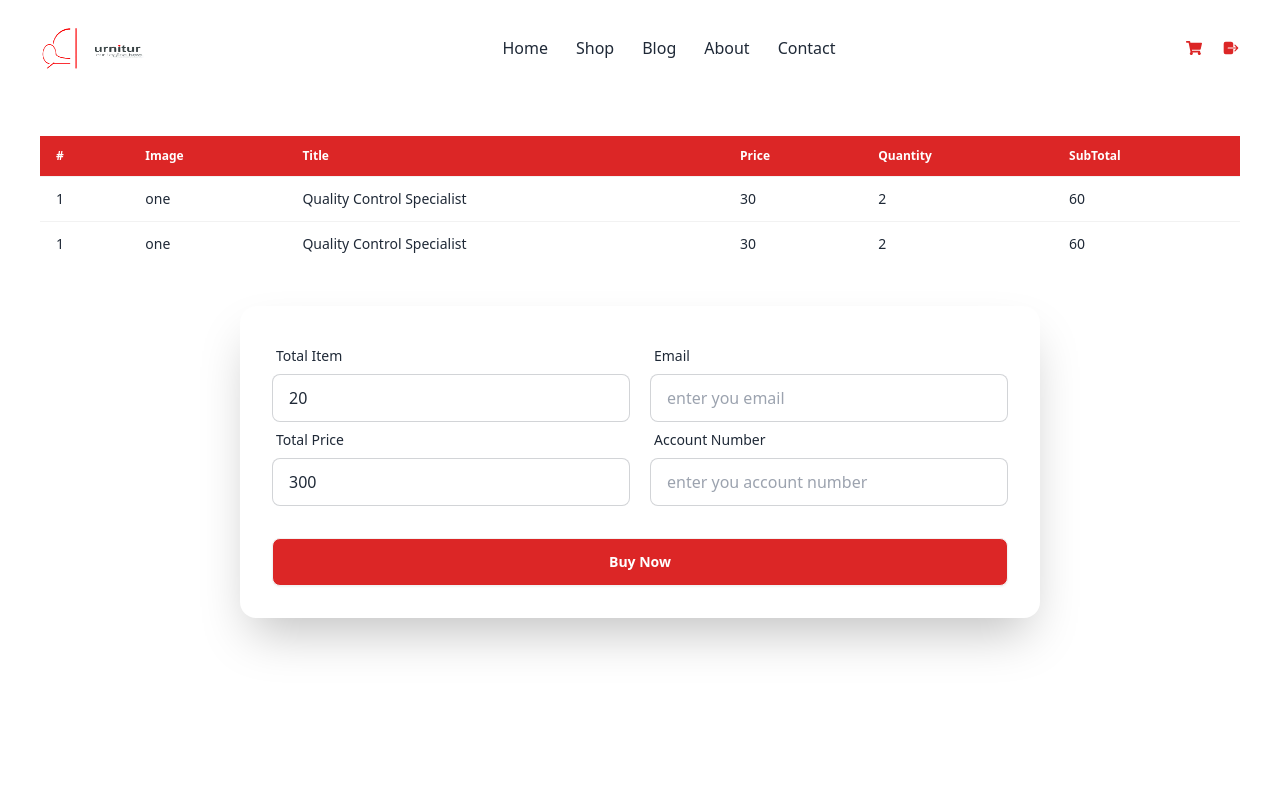
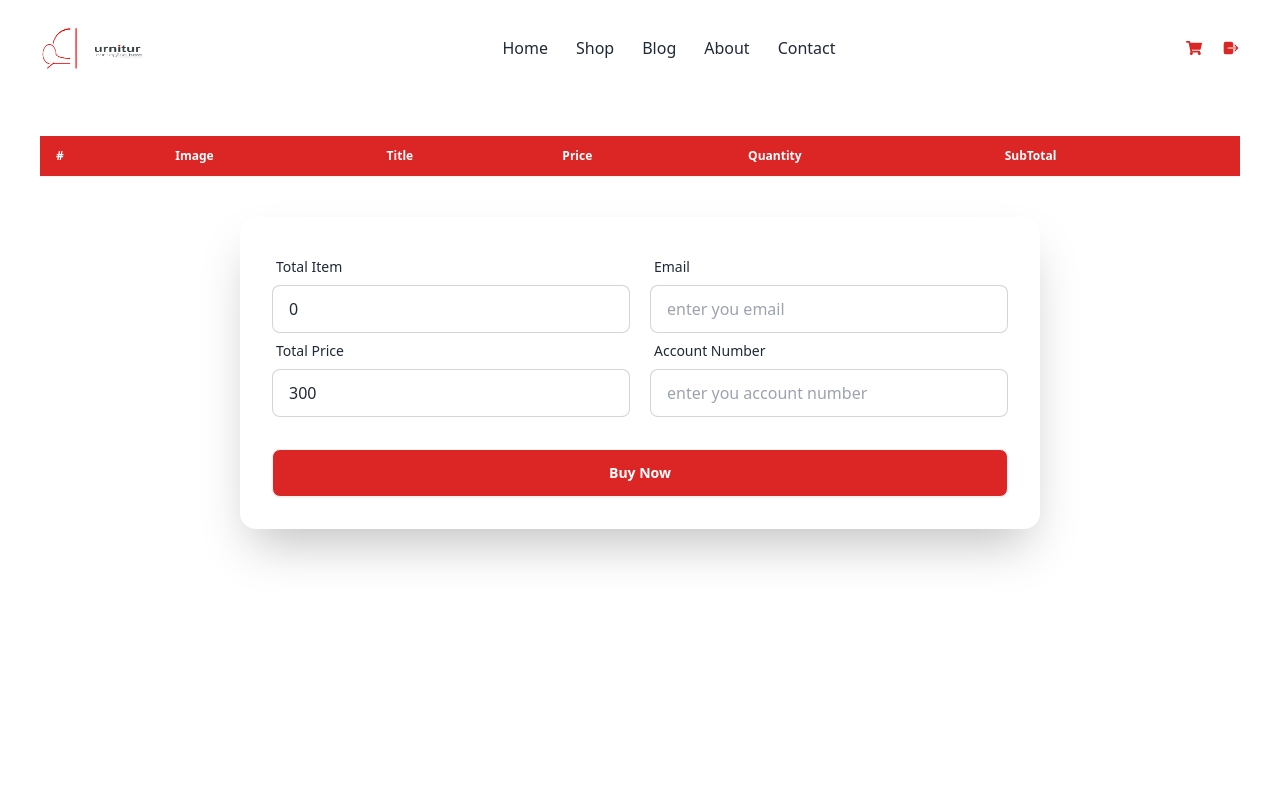
Before and after one commit to sohanwebdevctg/react1-single-page-ecommerce-website, a React (Vite) app: page /cart-table in a window 1280 px wide. Shown: the top 800 px of the page. Built offline with nearby package versions, Linux system fonts and the light colour scheme; sample sign-in values are in the browser's storage.

Commit message:
adding data in cartTable

```diff
--- a/src/Pages/CartTable/CartTable.jsx
+++ b/src/Pages/CartTable/CartTable.jsx
@@ -1,4 +1,14 @@
+import { useState } from "react";
+import { getData, getUser } from "../../utilities/localstorage";
+
 const CartTable = () => {
+
+  // user data
+  const [user, setUser] = useState(() => getUser());
+
+  const [data, setData] = useState(() => getData());
+
+  //
 
   // buy data
   const buyData = (event) => {
@@ -12,7 +22,11 @@ const CartTable = () => {
     const email = form.email.value;
     const accountNumber = form.accountNumber.value;
 
-    console.log(totalItem, totalPrice, email, accountNumber)
+    if(email === user.email && accountNumber !== null && totalItem !== null && totalPrice !== null){
+      alert('ok')
+    }else{
+      alert('you are not valid user')
+    }
 
   }
 
@@ -36,23 +50,18 @@ const CartTable = () => {
                 </tr>
               </thead>
               <tbody>
-                {/* row 1 */}
-                <tr className="hover:bg-slate-100">
-                  <td>1</td>
-                  <td>one</td>
-                  <td>Quality Control Specialist</td>
-                  <td>30</td>
-                  <td>2</td>
-                  <td>60</td>
-                </tr>
-                <tr className="hover:bg-slate-100">
-                  <td>1</td>
-                  <td>one</td>
-                  <td>Quality Control Specialist</td>
-                  <td>30</td>
-                  <td>2</td>
-                  <td>60</td>
-                </tr>
+                {
+                  data.map((item, index) => <tr key={index} className="hover:bg-slate-100">
+                  <td>{++index}</td>
+                  <td>
+                    <img src={item?.image} className="w-10 h-10"></img>
+                  </td>
+                  <td><p>{item?.title}</p></td>
+                  <td>{item?.price}</td>
+                  <td>{item?.quantity}</td>
+                  <td>{item?.total}</td>
+                </tr>)
+                }
               </tbody>
             </table>
           </div>
@@ -69,7 +78,7 @@ const CartTable = () => {
                   </label>
                   <input
                     type="text"
-                    value={20}
+                    value={data.length}
                     placeholder="your total item"
                     className="input input-bordered w-full"
                     name="totalItem"
--- a/src/Pages/SingleProduct/SingleProduct.jsx
+++ b/src/Pages/SingleProduct/SingleProduct.jsx
@@ -68,7 +68,7 @@ const SingleProduct = () => {
     // get data
     const saveCart = {
       id: data.id,
-      details : data.details,
+      title : data.title,
       image : selectImage ? selectImage : (product?.image && product?.image[0]),
       quantity : quantity,
       price : data.price,
@@ -91,6 +91,7 @@ const SingleProduct = () => {
           showConfirmButton: false,
           timer: 1500
         })
+        navigate('/cart-table');
       }else{
         Swal.fire({
           icon: "error",
@@ -98,8 +99,6 @@ const SingleProduct = () => {
           text: "Your data already Existed",
         });
       }
-
-
     }else{
       Swal.fire({
         icon: "error",
--- /dev/null
+++ b/src/Routes/PrivateRoute.jsx
@@ -0,0 +1,19 @@
+import { useState } from "react";
+import { getUser } from "../utilities/localstorage";
+import { Navigate} from "react-router-dom";
+
+
+const PrivateRoute = ({children}) => {
+
+  // user data
+  const [user, setUser] = useState(() => getUser());
+
+  if(user.email && user.user){
+    return children;
+  }else{
+    return <Navigate to="/login"></Navigate>
+  }
+
+};
+
+export default PrivateRoute;
--- a/src/Routes/Routes.jsx
+++ b/src/Routes/Routes.jsx
@@ -8,6 +8,7 @@ import Blog from "../Pages/Blog/Blog";
 import SingleProduct from "../Pages/SingleProduct/SingleProduct";
 import CartTable from "../Pages/CartTable/CartTable";
 import Login from "../Pages/Login/Login";
+import PrivateRoute from "./PrivateRoute";
 
 
 
@@ -26,7 +27,7 @@ const router = createBrowserRouter([
       },
       {
         path: '/cart-table',
-        element : <CartTable></CartTable>
+        element : <PrivateRoute><CartTable></CartTable></PrivateRoute>
       },
       {
         path: '/shop',
```
Lines whose indentation alone changed are shown as unchanged.
